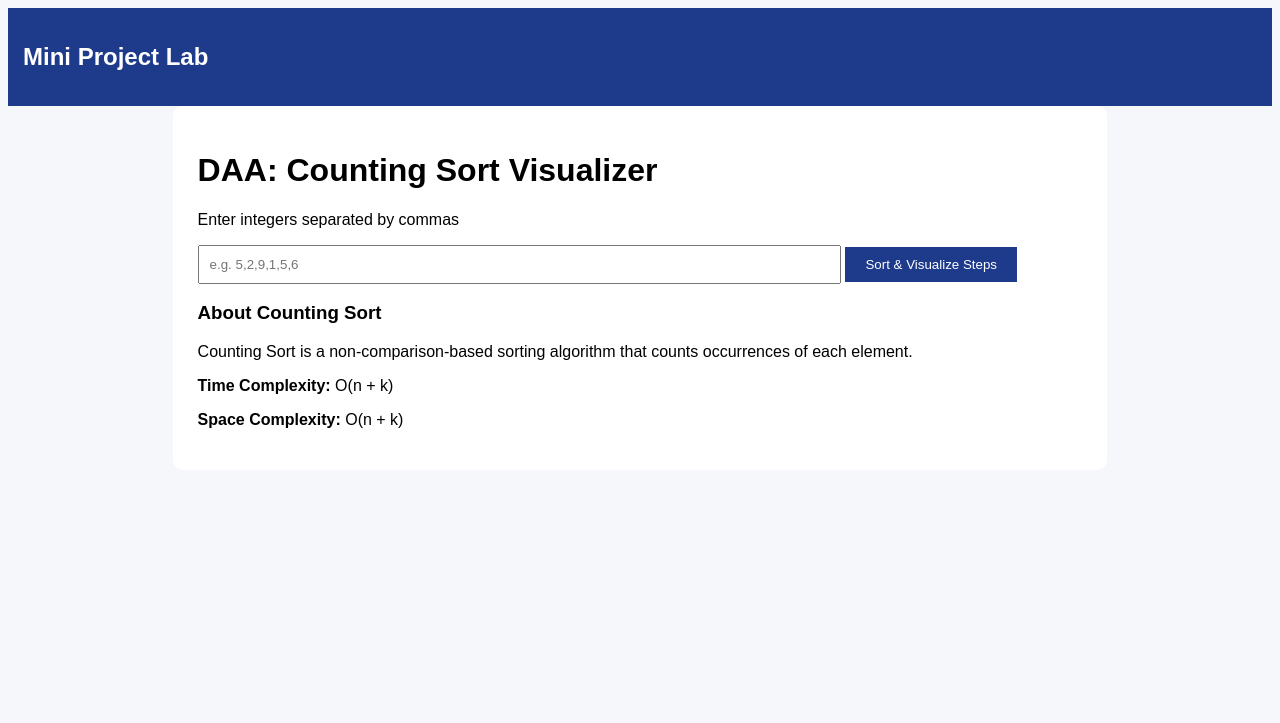
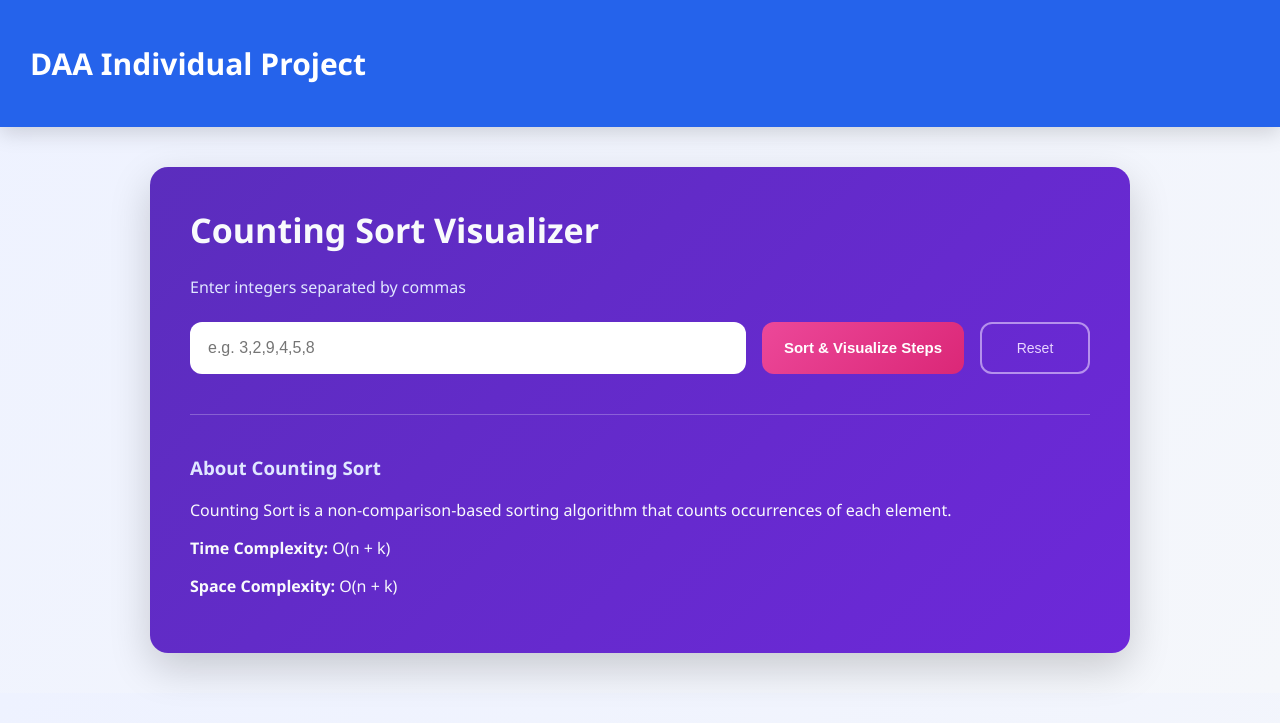
Before and after one commit to FahalKadri/COUNTING-SORT, a Flask app: page / in a window 1280 px wide. Shown: the top 723 px of the page. Run offline with Flask 3, Linux system fonts and the light colour scheme.

Commit message:
Final Commit

```diff
--- a/app.py
+++ b/app.py
@@ -1,4 +1,5 @@
-from flask import Flask, render_template, request
+from flask import Flask, render_template, request, redirect, url_for
+
 
 app = Flask(__name__)
 
@@ -43,15 +44,19 @@ def counting_sort_with_steps(arr):
 
 @app.route("/", methods=["GET", "POST"])
 def index():
-    steps = []
-    sorted_output = []
-
     if request.method == "POST":
         input_numbers = request.form["numbers"]
         arr = list(map(int, input_numbers.split(",")))
         sorted_output, steps = counting_sort_with_steps(arr)
 
-    return render_template("index.html", steps=steps, sorted_output=sorted_output)
+        return render_template(
+            "index.html",
+            steps=steps,
+            sorted_output=sorted_output
+        )
+
+    # GET request → fresh page
+    return render_template("index.html")
 
 if __name__ == "__main__":
     app.run(debug=True)
--- a/static/style.css
+++ b/static/style.css
@@ -1,37 +1,166 @@
+/* Base page */
 body {
-    font-family: Arial, sans-serif;
-    background: #f5f7fb;
+    font-family: 'Segoe UI', Tahoma, Geneva, Verdana, sans-serif;
+    background: linear-gradient(135deg, #eef2ff, #f5f7fb);
+    margin: 0;
+    padding: 0;
 }
 
+/* Top navbar */
 .navbar {
-    background: #1e3a8a;
+    background: #2563eb;
     color: white;
-    padding: 15px;
+    padding: 18px 30px;
+    font-size: 20px;
+    font-weight: bold;
+    box-shadow: 0 6px 20px rgba(0, 0, 0, 0.15);
 }
 
+/* Main container */
 .container {
-    width: 70%;
-    margin: auto;
-    background: white;
-    padding: 25px;
-    border-radius: 10px;
+    max-width: 900px;
+    margin: 40px auto;
+    background: linear-gradient(135deg, #5b2dbd, #6d28d9);
+    padding: 40px;
+    border-radius: 18px;
+    box-shadow: 0 15px 40px rgba(0, 0, 0, 0.18);
+    color: #f8fafc;
 }
 
-input {
-    width: 70%;
-    padding: 10px;
+/* Headings */
+h1 {
+    margin-top: 0;
+    font-size: 34px;
 }
 
+.subtitle {
+    color: #e0e7ff;
+    margin-bottom: 24px;
+}
+
+/* Form layout */
+form {
+    margin-top: 20px;
+}
+
+/* Input + buttons row */
+.input-row {
+    display: flex;
+    align-items: center;
+    gap: 16px;
+}
+
+/* Input field */
+input {
+    flex: 1;
+    height: 52px;
+    padding: 0 18px;
+    border-radius: 12px;
+    border: none;
+    font-size: 16px;
+    outline: none;
+}
+
+/* Primary button */
 button {
-    padding: 10px 20px;
-    background: #1e3a8a;
+    height: 52px;
+    min-width: 190px;
+    padding: 0 22px;
+    background: linear-gradient(135deg, #ec4899, #db2777);
     color: white;
     border: none;
+    border-radius: 12px;
+    font-size: 15px;
+    font-weight: 600;
+    cursor: pointer;
+
+    display: flex;
+    align-items: center;
+    justify-content: center;
+
+    transition: transform 0.2s ease, box-shadow 0.2s ease;
 }
 
+button:hover {
+    transform: translateY(-2px);
+    box-shadow: 0 10px 25px rgba(236, 72, 153, 0.5);
+}
+
+/* Reset button */
+.reset-btn {
+    height: 52px;
+    min-width: 110px;
+    padding: 0 20px;
+    background: transparent;
+    color: #e9d5ff;
+    border: 2px solid rgba(233, 213, 255, 0.6);
+    border-radius: 12px;
+    font-size: 14px;
+    font-weight: 500;
+    cursor: pointer;
+
+    display: flex;
+    align-items: center;
+    justify-content: center;
+
+    transition: all 0.2s ease;
+}
+
+.reset-btn:hover {
+    background: rgba(233, 213, 255, 0.15);
+    border-color: #e9d5ff;
+    transform: translateY(-1px);
+}
+
+/* Steps container */
+.steps {
+    margin-top: 35px;
+}
+
+/* Individual step */
 .step {
     background: #eef2ff;
-    padding: 10px;
-    margin: 10px 0;
-    border-left: 5px solid #1e3a8a;
+    color: #1e293b;
+    padding: 16px 18px;
+    margin: 14px 0;
+    border-left: 6px solid #4f46e5;
+    border-radius: 10px;
+    font-size: 15px;
+
+    opacity: 0;
+    transform: translateY(20px);
+    animation: fadeInUp 0.5s ease forwards;
 }
+
+/* Output section */
+.output {
+    margin-top: 30px;
+    background: rgba(255, 255, 255, 0.15);
+    padding: 22px;
+    border-radius: 14px;
+    backdrop-filter: blur(8px);
+}
+
+.output h3 {
+    margin-top: 0;
+    color: #fdf4ff;
+}
+
+/* About section */
+.about {
+    margin-top: 40px;
+    padding-top: 22px;
+    border-top: 1px solid rgba(255, 255, 255, 0.25);
+}
+
+.about h3 {
+    color: #e0e7ff;
+}
+
+/* Animation */
+@keyframes fadeInUp {
+    to {
+        opacity: 1;
+        transform: translateY(0);
+    }
+}
--- a/templates/index.html
+++ b/templates/index.html
@@ -7,29 +7,48 @@
 <body>
 
 <div class="navbar">
-    <h2>Mini Project Lab</h2>
+    <h2>DAA Individual Project</h2>
 </div>
 
 <div class="container">
-    <h1>DAA: Counting Sort Visualizer</h1>
-    <p>Enter integers separated by commas</p>
+    <h1>Counting Sort Visualizer</h1>
+    <p class="subtitle">Enter integers separated by commas</p>
 
     <form method="POST">
-        <input type="text" name="numbers" placeholder="e.g. 5,2,9,1,5,6" required>
-        <button type="submit">Sort & Visualize Steps</button>
-    </form>
+    <div class="input-row">
+        <input
+            type="text"
+            name="numbers"
+            placeholder="e.g. 3,2,9,4,5,8"
+            required
+        >
+
+        <button type="submit" class="primary-btn">
+            Sort & Visualize Steps
+        </button>
+
+        <button
+            type="button"
+            class="reset-btn"
+            onclick="window.location.href='/'"
+        >
+            Reset
+        </button>
+    </div>
+</form>
+
 
     {% if steps %}
-    <div class="steps">
+    <div class="steps" id="steps-container">
         {% for step in steps %}
-            <div class="step">{{ step }}</div>
+            <div class="step">Step {{ loop.index }}: {{ step }}</div>
         {% endfor %}
     </div>
     {% endif %}
 
     {% if sorted_output %}
     <div class="output">
-        <h3>Final Sorted Output:</h3>
+        <h3>Final Sorted Output</h3>
         <p>{{ sorted_output }}</p>
     </div>
     {% endif %}
@@ -45,5 +64,14 @@
     </div>
 </div>
 
+<!-- Step-by-step animation script -->
+<script>
+    const steps = document.querySelectorAll(".step");
+
+    steps.forEach((step, index) => {
+        step.style.animationDelay = `${index * 0.6}s`;
+    });
+</script>
+
 </body>
 </html>
```
